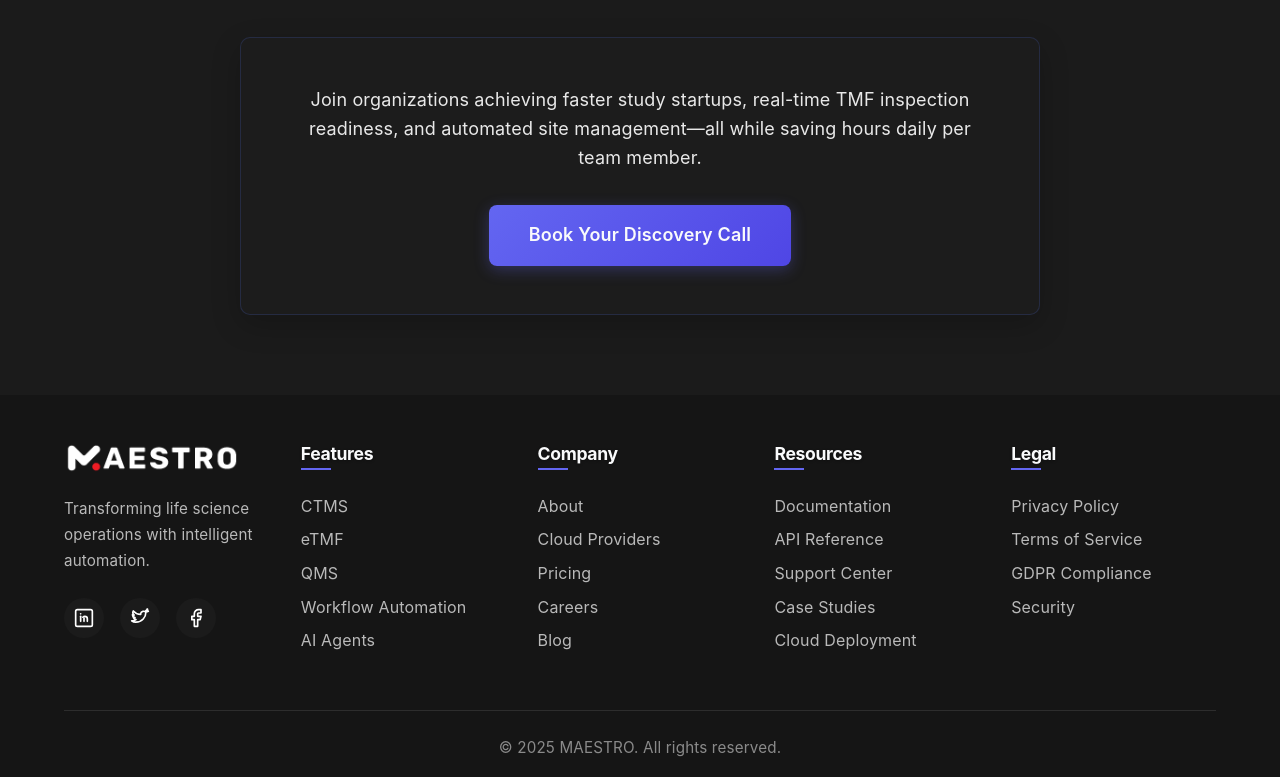
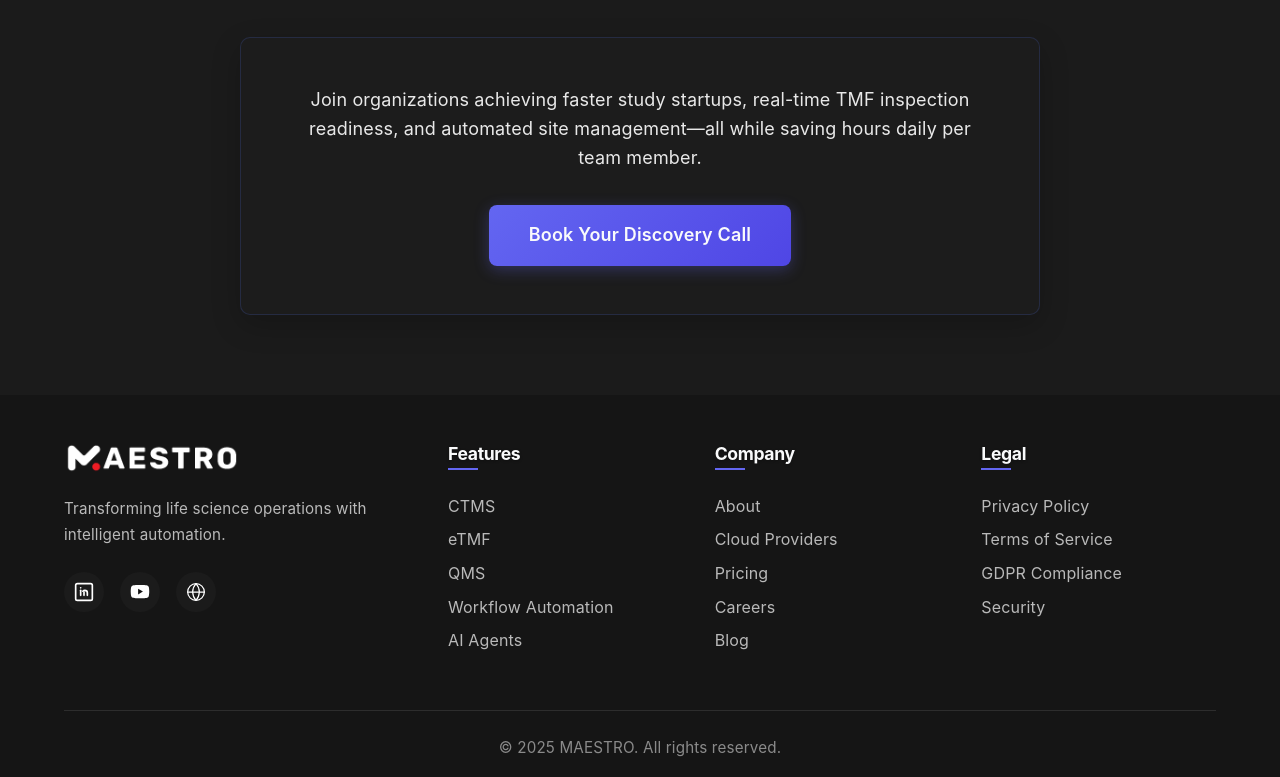
Before and after one commit to radaniba/radaniba.github.io, a plain HTML site: page index.html in a window 1280 px wide. Shown: the part 8187-8964 px from the top of the page. Drawn offline with Linux system fonts and the light colour scheme.

Commit message:
updating some sections and fixing some issues

```diff
--- a/assets/css/styles.css
+++ b/assets/css/styles.css
@@ -1793,9 +1793,23 @@ footer {
 
 .footer-grid {
   display: grid;
-  grid-template-columns: repeat(auto-fit, minmax(200px, 1fr));
+  grid-template-columns: 1.5fr 1fr 1fr 1fr;
   gap: var(--space-xl);
   margin-bottom: var(--space-xxl);
+}
+
+@media (max-width: 992px) {
+  .footer-grid {
+    grid-template-columns: 1fr 1fr;
+    gap: var(--space-lg);
+  }
+}
+
+@media (max-width: 576px) {
+  .footer-grid {
+    grid-template-columns: 1fr;
+    gap: var(--space-lg);
+  }
 }
 
 .footer-logo {
--- a/index.html
+++ b/index.html
@@ -567,9 +567,9 @@
                     </div>
                     <p>Transforming life science operations with intelligent automation.</p>
                     <div class="social-icons">
-                        <a href="#" aria-label="LinkedIn"><img src="assets/images/icons/linkedin.svg" alt="LinkedIn"></a>
-                        <a href="#" aria-label="Twitter"><img src="assets/images/icons/twitter.svg" alt="Twitter"></a>
-                        <a href="#" aria-label="Facebook"><img src="assets/images/icons/facebook.svg" alt="Facebook"></a>
+                        <a href="https://www.linkedin.com/company/ranbiolinks/" target="_blank" rel="noopener noreferrer" aria-label="LinkedIn"><img src="assets/images/icons/linkedin.svg" alt="LinkedIn"></a>
+                        <a href="https://www.youtube.com/@ranbiolinks" target="_blank" rel="noopener noreferrer" aria-label="YouTube"><img src="assets/images/icons/youtube.svg" alt="YouTube"></a>
+                        <a href="https://www.ranbiolinks.com" target="_blank" rel="noopener noreferrer" aria-label="Website"><img src="assets/images/icons/website.svg" alt="Website"></a>
                     </div>
                 </div>
                 <div class="footer-col">
@@ -590,16 +590,6 @@
                         <li><a href="#pricing">Pricing</a></li>
                         <li><a href="#">Careers</a></li>
                         <li><a href="#">Blog</a></li>
-                    </ul>
-                </div>
-                <div class="footer-col">
-                    <h4>Resources</h4>
-                    <ul>
-                        <li><a href="#">Documentation</a></li>
-                        <li><a href="#">API Reference</a></li>
-                        <li><a href="#">Support Center</a></li>
-                        <li><a href="#">Case Studies</a></li>
-                        <li><a href="#cloud-providers">Cloud Deployment</a></li>
                     </ul>
                 </div>
                 <div class="footer-col">
```
Also changed, not shown: assets/images/icons/website.svg (added), assets/images/icons/youtube.svg (added).
